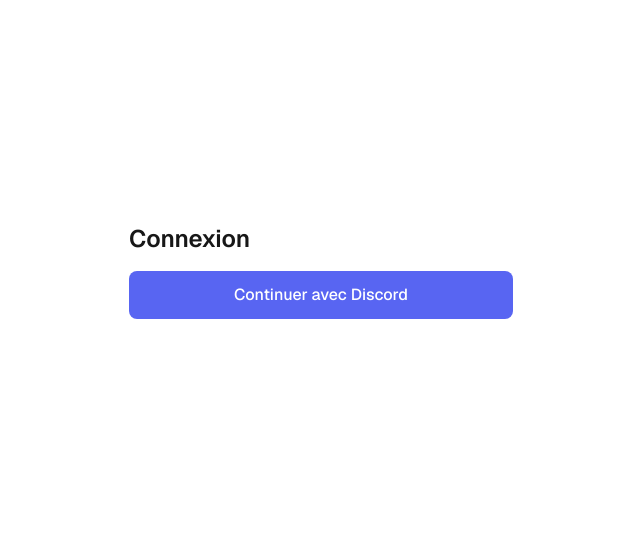
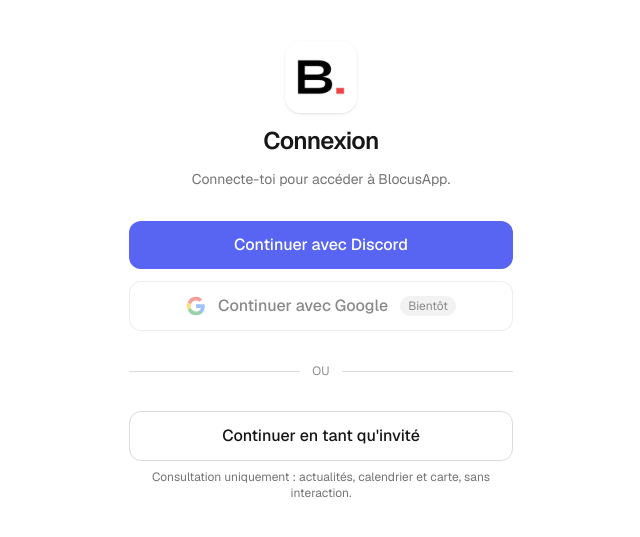
Before and after one commit to iSweat-exe/BlocusApp, a Next.js app: page /login in a window 1280 px wide. Shown: the part 129-666 px from the top of the page, without its empty margins (319-959 px from the left). Built offline with nearby package versions, Linux system fonts and the light colour scheme; no server answers.

Commit message:
feat(auth): redesign the login page with a disabled Google button and Guest mode (#46)

```diff
--- a/src/app/(auth)/login/page.tsx
+++ b/src/app/(auth)/login/page.tsx
@@ -1,5 +1,8 @@
+import Image from "next/image";
 import { Suspense } from "react";
 import { DiscordButton } from "@/features/auth/discord-button";
+import { GoogleButton } from "@/features/auth/google-button";
+import { GuestLink } from "@/features/auth/guest-link";
 
 const ERRORS: Record<string, string> = {
   oauth_start: "Impossible de démarrer la connexion Discord. Réessaie.",
@@ -11,7 +14,10 @@
   const message = error ? ERRORS[error] : undefined;
   if (!message) return null;
   return (
-    <p role="alert" className="text-sm text-red-500">
+    <p
+      role="alert"
+      className="rounded-xl border border-red-500/30 bg-red-500/10 px-4 py-3 text-sm text-red-600 dark:text-red-400"
+    >
       {message}
     </p>
   );
@@ -19,12 +25,37 @@
 
 export default function LoginPage({ searchParams }: PageProps<"/login">) {
   return (
-    <div className="flex w-full max-w-sm flex-col gap-4">
-      <h1 className="text-2xl font-semibold">Connexion</h1>
+    <div className="flex w-full max-w-sm flex-col gap-8">
+      <header className="flex flex-col items-center gap-3 text-center">
+        <Image
+          src="/icons/icon-192.png"
+          alt=""
+          width={72}
+          height={72}
+          unoptimized
+          priority
+          className="rounded-2xl shadow-sm"
+        />
+        <h1 className="text-2xl font-semibold tracking-tight">Connexion</h1>
+        <p className="text-sm text-foreground/60">Connecte-toi pour accéder à BlocusApp.</p>
+      </header>
+
       <Suspense>
         <LoginError searchParams={searchParams as Promise<{ error?: string }>} />
       </Suspense>
-      <DiscordButton />
+
+      <div className="flex flex-col gap-3">
+        <DiscordButton />
+        <GoogleButton />
+      </div>
+
+      <div className="flex items-center gap-3 text-xs uppercase tracking-wide text-foreground/50">
+        <span className="h-px flex-1 bg-foreground/15" />
+        ou
+        <span className="h-px flex-1 bg-foreground/15" />
+      </div>
+
+      <GuestLink />
     </div>
   );
 }
--- a/src/features/auth/discord-button.tsx
+++ b/src/features/auth/discord-button.tsx
@@ -40,7 +40,7 @@
   return (
     <a
       href={href}
-      className="block w-full rounded-lg bg-[#5865F2] px-4 py-3 text-center font-medium text-white"
+      className="flex min-h-12 w-full items-center justify-center rounded-xl bg-[#5865F2] px-4 py-3 text-center font-medium text-white active:bg-[#4752c4]"
     >
       Continuer avec Discord
     </a>
--- /dev/null
+++ b/src/features/auth/google-button.tsx
@@ -0,0 +1,34 @@
+/**
+ * "Continue with Google" button. Disabled for now: Google sign-in is not wired yet (A-021). A real
+ * `<button disabled>` (not a dead link) so it is skipped by keyboard and announced as unavailable.
+ */
+export function GoogleButton() {
+  return (
+    <button
+      type="button"
+      disabled
+      className="flex min-h-12 w-full cursor-not-allowed items-center justify-center gap-3 rounded-xl border border-foreground/15 bg-background px-4 py-3 font-medium opacity-50"
+    >
+      <svg viewBox="0 0 24 24" width="20" height="20" aria-hidden="true" focusable="false">
+        <path
+          fill="#4285F4"
+          d="M22.5 12.27c0-.79-.07-1.54-.2-2.27H12v4.51h5.9a5.04 5.04 0 0 1-2.19 3.31v2.75h3.54c2.07-1.91 3.25-4.72 3.25-8.3Z"
+        />
+        <path
+          fill="#34A853"
+          d="M12 23c2.97 0 5.46-.98 7.28-2.67l-3.54-2.75c-.98.66-2.24 1.05-3.74 1.05-2.87 0-5.3-1.94-6.17-4.55H2.17v2.84A11 11 0 0 0 12 23Z"
+        />
+        <path
+          fill="#FBBC05"
+          d="M5.83 14.08a6.6 6.6 0 0 1 0-4.16V7.08H2.17a11 11 0 0 0 0 9.84l3.66-2.84Z"
+        />
+        <path
+          fill="#EA4335"
+          d="M12 5.37c1.62 0 3.06.56 4.21 1.65l3.15-3.15A10.57 10.57 0 0 0 12 1 11 11 0 0 0 2.17 7.08l3.66 2.84C6.7 7.31 9.13 5.37 12 5.37Z"
+        />
+      </svg>
+      Continuer avec Google
+      <span className="rounded-full bg-foreground/10 px-2 py-0.5 text-xs font-normal">Bientôt</span>
+    </button>
+  );
+}
--- /dev/null
+++ b/src/features/auth/guest-link.tsx
@@ -0,0 +1,19 @@
+import Link from "next/link";
+
+/** Guest mode: browse the app read-only, without an account. Any write action sends back to /login. */
+export function GuestLink() {
+  return (
+    <div className="flex flex-col items-center gap-2 text-center">
+      <Link
+        href="/"
+        prefetch={false}
+        className="flex min-h-12 w-full items-center justify-center rounded-xl border border-foreground/15 px-4 py-3 font-medium active:bg-foreground/5"
+      >
+        Continuer en tant qu&apos;invité
+      </Link>
+      <p className="text-xs text-foreground/60">
+        Consultation uniquement : actualités, calendrier et carte, sans interaction.
+      </p>
+    </div>
+  );
+}
```
Also changed, not shown: .dev/checklist-v1.0.0-application.md, 3 other files (tests, documents, lock files or other folders).
